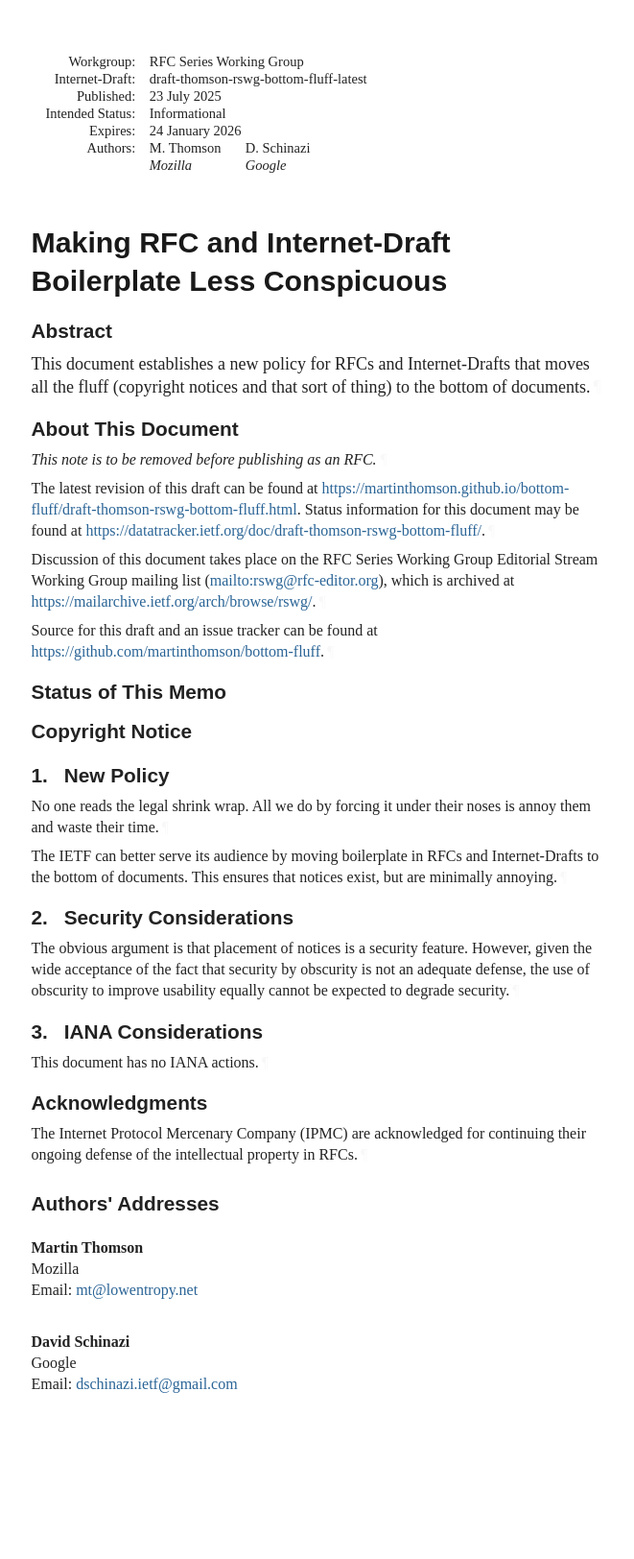
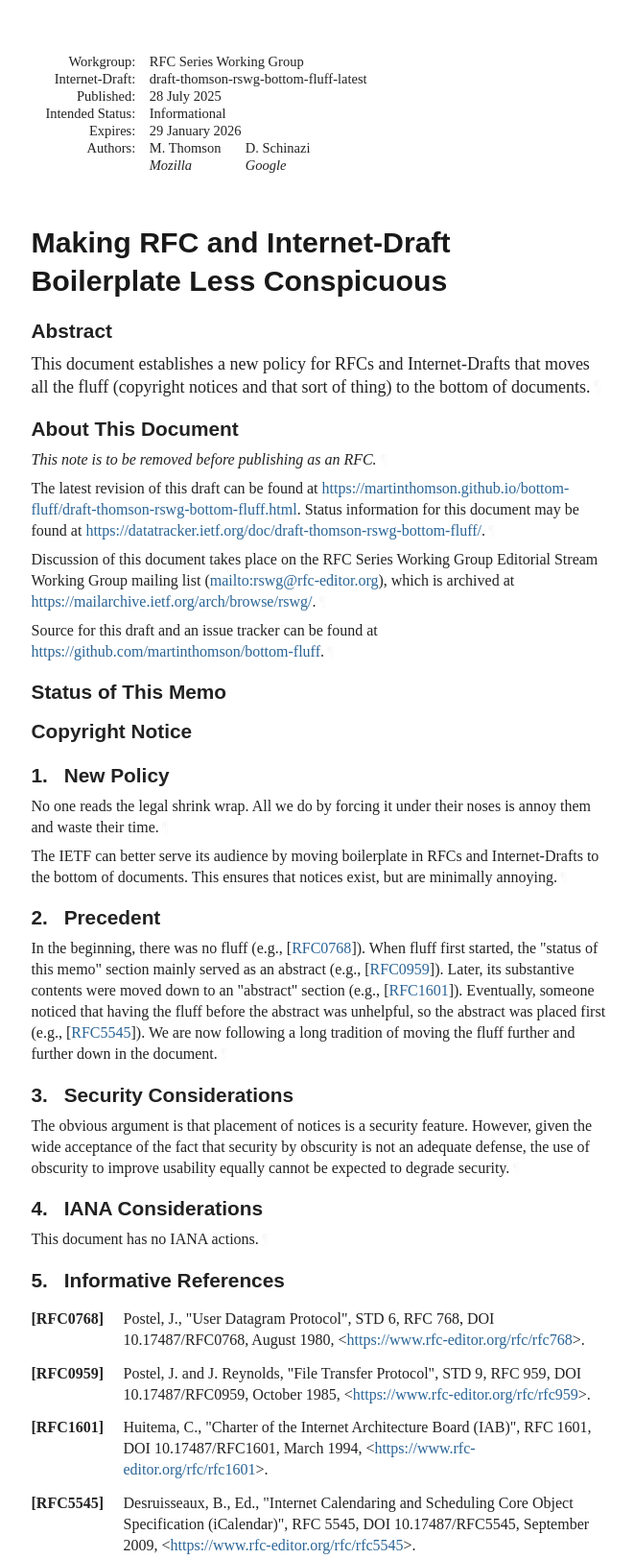
Before and after one commit to martinthomson/bottom-fluff, a plain HTML site: page draft-thomson-rswg-bottom-fluff.html in a window 1280 px wide. Shown: the part 20-1644 px from the top of the page at 96% size, without its empty margins (92-753 px from the left). Before the commit the page ends 1564 px from the top, so only its background shows below. Drawn offline with Linux system fonts and the light colour scheme; a web font is replaced by a local one.

Commit message:
Script updating gh-pages from 79656b0. [ci skip]

```diff
--- a/draft-thomson-rswg-bottom-fluff.html
+++ b/draft-thomson-rswg-bottom-fluff.html
@@ -1054,7 +1054,7 @@ svg :is([fill="white"], [fill^="#fff"]) {
 </tr></thead>
 <tfoot><tr>
 <td class="left">Thomson &amp; Schinazi</td>
-<td class="center">Expires 24 January 2026</td>
+<td class="center">Expires 29 January 2026</td>
 <td class="right">[Page]</td>
 </tr></tfoot>
 </table>
@@ -1067,12 +1067,12 @@ svg :is([fill="white"], [fill^="#fff"]) {
 <dd class="internet-draft">draft-thomson-rswg-bottom-fluff-latest</dd>
 <dt class="label-published">Published:</dt>
 <dd class="published">
-<time datetime="2025-07-23" class="published">23 July 2025</time>
+<time datetime="2025-07-28" class="published">28 July 2025</time>
     </dd>
 <dt class="label-intended-status">Intended Status:</dt>
 <dd class="intended-status">Informational</dd>
 <dt class="label-expires">Expires:</dt>
-<dd class="expires"><time datetime="2026-01-24">24 January 2026</time></dd>
+<dd class="expires"><time datetime="2026-01-29">29 January 2026</time></dd>
 <dt class="label-authors">Authors:</dt>
 <dd class="authors">
 <div class="author">
@@ -1128,7 +1128,7 @@ to the bottom of documents.<a href="#section-abstract-1" class="pilcrow">¶</a><
         time. It is inappropriate to use Internet-Drafts as reference
         material or to cite them other than as "work in progress."<a href="#section-boilerplate.1-3" class="pilcrow">¶</a></p>
 <p id="section-boilerplate.1-4">
-        This Internet-Draft will expire on 24 January 2026.<a href="#section-boilerplate.1-4" class="pilcrow">¶</a></p>
+        This Internet-Draft will expire on 29 January 2026.<a href="#section-boilerplate.1-4" class="pilcrow">¶</a></p>
 </section>
 </div>
 <div id="copyright">
@@ -1163,22 +1163,59 @@ This ensures that notices exist,
 but are minimally annoying.<a href="#section-1-2" class="pilcrow">¶</a></p>
 </section>
 </div>
+<div id="precedent">
+<section id="section-2">
+      <h2 id="name-precedent">
+<a href="#section-2" class="section-number selfRef">2. </a><a href="#name-precedent" class="section-name selfRef">Precedent</a>
+      </h2>
+<p id="section-2-1">In the beginning, there was no fluff (e.g., <span>[<a href="#RFC0768" class="cite xref">RFC0768</a>]</span>).
+When fluff first started, the "status of this memo" section mainly served as an abstract (e.g., <span>[<a href="#RFC0959" class="cite xref">RFC0959</a>]</span>).
+Later, its substantive contents were moved down to an "abstract" section (e.g., <span>[<a href="#RFC1601" class="cite xref">RFC1601</a>]</span>).
+Eventually, someone noticed that having the fluff before the abstract was unhelpful, so the abstract was placed first (e.g., <span>[<a href="#RFC5545" class="cite xref">RFC5545</a>]</span>).
+We are now following a long tradition of moving the fluff further and further down in the document.<a href="#section-2-1" class="pilcrow">¶</a></p>
+</section>
+</div>
 <div id="security-considerations">
-<section id="section-2">
+<section id="section-3">
       <h2 id="name-security-considerations">
-<a href="#section-2" class="section-number selfRef">2. </a><a href="#name-security-considerations" class="section-name selfRef">Security Considerations</a>
+<a href="#section-3" class="section-number selfRef">3. </a><a href="#name-security-considerations" class="section-name selfRef">Security Considerations</a>
       </h2>
-<p id="section-2-1">The obvious argument is that placement of notices is a security feature.
+<p id="section-3-1">The obvious argument is that placement of notices is a security feature.
 However, given the wide acceptance of the fact that security by obscurity is not an adequate defense,
-the use of obscurity to improve usability equally cannot be expected to degrade security.<a href="#section-2-1" class="pilcrow">¶</a></p>
+the use of obscurity to improve usability equally cannot be expected to degrade security.<a href="#section-3-1" class="pilcrow">¶</a></p>
 </section>
 </div>
 <div id="iana-considerations">
-<section id="section-3">
+<section id="section-4">
       <h2 id="name-iana-considerations">
-<a href="#section-3" class="section-number selfRef">3. </a><a href="#name-iana-considerations" class="section-name selfRef">IANA Considerations</a>
+<a href="#section-4" class="section-number selfRef">4. </a><a href="#name-iana-considerations" class="section-name selfRef">IANA Considerations</a>
       </h2>
-<p id="section-3-1">This document has no IANA actions.<a href="#section-3-1" class="pilcrow">¶</a></p>
+<p id="section-4-1">This document has no IANA actions.<a href="#section-4-1" class="pilcrow">¶</a></p>
+</section>
+</div>
+<div id="sec-informative-references">
+<section id="section-5">
+      <h2 id="name-informative-references">
+<a href="#section-5" class="section-number selfRef">5. </a><a href="#name-informative-references" class="section-name selfRef">Informative References</a>
+      </h2>
+<dl class="references">
+<dt id="RFC0768">[RFC0768]</dt>
+      <dd>
+<span class="refAuthor">Postel, J.</span>, <span class="refTitle">"User Datagram Protocol"</span>, <span class="seriesInfo">STD 6</span>, <span class="seriesInfo">RFC 768</span>, <span class="seriesInfo">DOI 10.17487/RFC0768</span>, <time datetime="1980-08" class="refDate">August 1980</time>, <span>&lt;<a href="https://www.rfc-editor.org/rfc/rfc768">https://www.rfc-editor.org/rfc/rfc768</a>&gt;</span>. </dd>
+<dd class="break"></dd>
+<dt id="RFC0959">[RFC0959]</dt>
+      <dd>
+<span class="refAuthor">Postel, J.</span> and <span class="refAuthor">J. Reynolds</span>, <span class="refTitle">"File Transfer Protocol"</span>, <span class="seriesInfo">STD 9</span>, <span class="seriesInfo">RFC 959</span>, <span class="seriesInfo">DOI 10.17487/RFC0959</span>, <time datetime="1985-10" class="refDate">October 1985</time>, <span>&lt;<a href="https://www.rfc-editor.org/rfc/rfc959">https://www.rfc-editor.org/rfc/rfc959</a>&gt;</span>. </dd>
+<dd class="break"></dd>
+<dt id="RFC1601">[RFC1601]</dt>
+      <dd>
+<span class="refAuthor">Huitema, C.</span>, <span class="refTitle">"Charter of the Internet Architecture Board (IAB)"</span>, <span class="seriesInfo">RFC 1601</span>, <span class="seriesInfo">DOI 10.17487/RFC1601</span>, <time datetime="1994-03" class="refDate">March 1994</time>, <span>&lt;<a href="https://www.rfc-editor.org/rfc/rfc1601">https://www.rfc-editor.org/rfc/rfc1601</a>&gt;</span>. </dd>
+<dd class="break"></dd>
+<dt id="RFC5545">[RFC5545]</dt>
+    <dd>
+<span class="refAuthor">Desruisseaux, B., Ed.</span>, <span class="refTitle">"Internet Calendaring and Scheduling Core Object Specification (iCalendar)"</span>, <span class="seriesInfo">RFC 5545</span>, <span class="seriesInfo">DOI 10.17487/RFC5545</span>, <time datetime="2009-09" class="refDate">September 2009</time>, <span>&lt;<a href="https://www.rfc-editor.org/rfc/rfc5545">https://www.rfc-editor.org/rfc/rfc5545</a>&gt;</span>. </dd>
+<dd class="break"></dd>
+</dl>
 </section>
 </div>
 <div id="acknowledgments">
```
Also changed, not shown: draft-thomson-rswg-bottom-fluff.txt.
